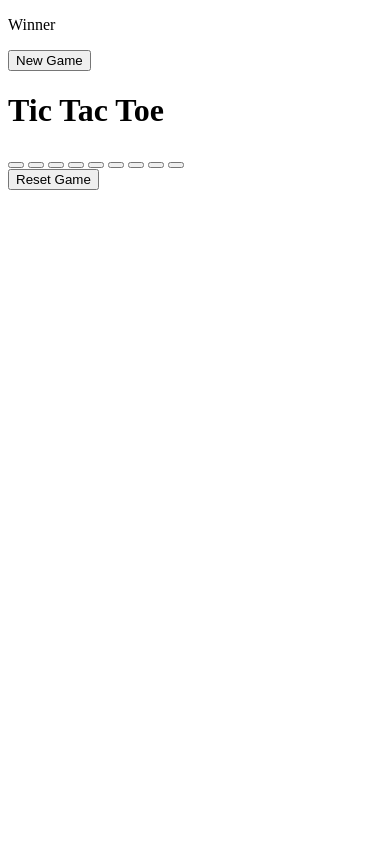
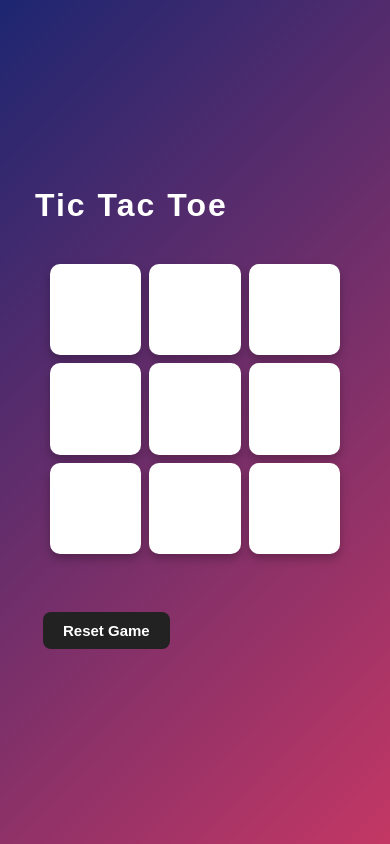
Before and after one commit to aryanmaurya224127-ship-it/Tic-Tac-Toe, a plain HTML site: page index.html in a window 390 px wide. Drawn offline with Linux system fonts and the light colour scheme.

Commit message:
push the stylein this code

````diff
--- a/index.html
+++ b/index.html
@@ -5,7 +5,360 @@
      <meta charset="UTF-8">
   <meta name="viewport" content="width=device-width, initial-scale=1.0">
   <title>Tic-Tac-Toe-Game</title>
- <link rel="stylesheet" href="style.css">
+
+ <style>
+
+* {
+    margin: 0;
+    padding: 0;
+    box-sizing: border-box;
+}
+body {
+    min-height: 100vh;
+    background: linear-gradient(135deg, #1d2671, #c33764);
+    font-family: Arial, Helvetica, sans-serif;
+
+    display: flex;
+    justify-content: center;
+    align-items: center;
+
+    color: white;
+}
+.container {
+    text-align: center;
+    padding: 30px 20px;
+}
+h1 {
+    font-size: 42px;
+    margin-bottom: 25px;
+    letter-spacing: 2px;
+}
+game {
+    width: 330px;
+    height: 330px;
+
+    display: grid;
+    grid-template-columns: repeat(3, 1fr);
+    grid-template-rows: repeat(3, 1fr);
+
+    gap: 10px;
+
+    margin: 0 auto 30px;
+}
+.box {
+    width: 100%;
+    height: 100%;
+
+    border: none;
+    border-radius: 12px;
+
+    background-color: #ffffff;
+
+    color: #1d2671;
+
+    font-size: 55px;
+    font-weight: bold;
+
+    cursor: pointer;
+
+    box-shadow: 0 5px 10px rgba(0, 0, 0, 0.25);
+
+    transition: 0.2s ease;
+}
+.box:hover {
+    transform: scale(1.03);
+    background-color: #f1f1f1;
+}
+.box:disabled {
+    cursor: not-allowed;
+}
+button {
+    font-family: inherit;
+}
+#new-btn,
+#reset-btn {
+    border: none;
+
+    padding: 12px 25px;
+
+    margin: 8px;
+
+    border-radius: 8px;
+
+    background-color: #222;
+    color: white;
+
+    font-size: 16px;
+    font-weight: bold;
+
+    cursor: pointer;
+
+    transition: 0.3s ease;
+}
+#new-btn:hover,
+#reset-btn:hover {
+    background-color: #444;
+    transform: translateY(-2px);
+}
+.msg-container {
+    position: fixed;
+
+    top: 0;
+    left: 0;
+
+    width: 100%;
+    height: 100%;
+
+    background: rgba(0, 0, 0, 0.75);
+
+    display: flex;
+    flex-direction: column;
+
+    justify-content: center;
+    align-items: center;
+
+    gap: 25px;
+
+    z-index: 100;
+}
+#msg {
+    font-size: 35px;
+    font-weight: bold;
+
+    text-align: center;
+
+    color: white;
+}
+
+.hide {
+    display: none;
+}
+@media (max-width: 500px) {
+
+    .container {
+        padding: 20px 15px;
+    }
+
+    h1 {
+        font-size: 32px;
+        margin-bottom: 20px;
+    }
+
+    .game {
+        width: 290px;
+        height: 290px;
+        gap: 8px;
+    }
+
+    .box {
+        font-size: 45px;
+        border-radius: 10px;
+    }
+
+    #msg {
+        font-size: 26px;
+        padding: 0 20px;
+    }
+
+    #new-btn,
+    #reset-btn {
+        padding: 10px 20px;
+        font-size: 15px;
+    }
+}
+@media (max-width: 350px) {
+
+    .game {
+        width: 250px;
+        height: 250px;
+    }
+
+    .box {
+        font-size: 38px;
+    }
+
+    h1 {
+        font-size: 28px;
+    }
+}
+
+* {
+    margin: 0;
+    padding: 0;
+    box-sizing: border-box;
+}
+
+body {
+    min-height: 100vh;
+    background: linear-gradient(135deg, #1d2671, #c33764);
+    font-family: Arial, Helvetica, sans-serif;
+
+    display: flex;
+    justify-content: center;
+    align-items: center;
+
+    color: white;
+}
+.container {
+    text-align: center;
+    padding: 30px 20px;
+}
+
+h1 {
+    font-size: 42px;
+    margin-bottom: 25px;
+    letter-spacing: 2px;
+}
+.game {
+    width: 330px;
+    height: 330px;
+
+    display: grid;
+    grid-template-columns: repeat(3, 1fr);
+    grid-template-rows: repeat(3, 1fr);
+
+    gap: 10px;
+
+    margin: 0 auto 30px;
+}
+.box {
+    width: 100%;
+    height: 100%;
+
+    border: none;
+    border-radius: 12px;
+
+    background-color: #ffffff;
+
+    color: #1d2671;
+
+    font-size: 55px;
+    font-weight: bold;
+
+    cursor: pointer;
+
+    box-shadow: 0 5px 10px rgba(0, 0, 0, 0.25);
+
+    transition: 0.2s ease;
+}
+
+.box:hover {
+    transform: scale(1.03);
+    background-color: #f1f1f1;
+}
+.box:disabled {
+    cursor: not-allowed;
+}
+button {
+    font-family: inherit;
+}
+#new-btn,
+#reset-btn {
+    border: none;
+
+    padding: 12px 25px;
+
+    margin: 8px;
+
+    border-radius: 8px;
+
+    background-color: #222;
+    color: white;
+
+    font-size: 16px;
+    font-weight: bold;
+
+    cursor: pointer;
+
+    transition: 0.3s ease;
+}
+#new-btn:hover,
+#reset-btn:hover {
+    background-color: #444;
+    transform: translateY(-2px);
+}
+.msg-container {
+    position: fixed;
+
+    top: 0;
+    left: 0;
+
+    width: 100%;
+    height: 100%;
+
+    background: rgba(0, 0, 0, 0.75);
+
+    display: flex;
+    flex-direction: column;
+
+    justify-content: center;
+    align-items: center;
+
+    gap: 25px;
+
+    z-index: 100;
+}
+#msg {
+    font-size: 35px;
+    font-weight: bold;
+
+    text-align: center;
+
+    color: white;
+}
+.hide {
+    display: none;
+}
+@media (max-width: 500px) {
+
+    .container {
+        padding: 20px 15px;
+    }
+
+    h1 {
+        font-size: 32px;
+        margin-bottom: 20px;
+    }
+
+    .game {
+        width: 290px;
+        height: 290px;
+        gap: 8px;
+    }
+
+    .box {
+        font-size: 45px;
+        border-radius: 10px;
+    }
+
+    #msg {
+        font-size: 26px;
+        padding: 0 20px;
+    }
+
+    #new-btn,
+    #reset-btn {
+        padding: 10px 20px;
+        font-size: 15px;
+    }
+}
+@media (max-width: 350px) {
+
+    .game {
+        width: 250px;
+        height: 250px;
+    }
+
+    .box {
+        font-size: 38px;
+    }
+
+    h1 {
+        font-size: 28px;
+    }
+}
+```
+</style>
 </head>
 <body>
     <div class="msg-container hide">
@@ -99,11 +452,11 @@ const enableBoxes = () => {
 };
 
 const showWinner = (winner) => {
-  msg.innerText = 'Congratulations, Winner is ${   winner}';
+  msg.innerText = `Congratulations, Winner is ${winner}`;
   msgContainer.classList.remove("hide");
   disableBoxes();
 };
-const checkWinner = () => {
+const checkWinner = ( ) => {
     for (let pattern of winPatterns) {
       let pos1Val = boxes[pattern[0]].innerText;
       let pos2Val = boxes[pattern[1]].innerText;
````
